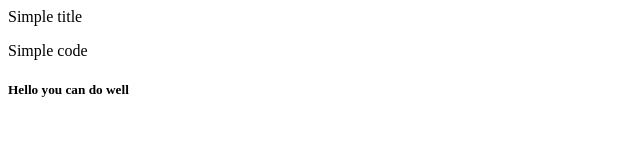
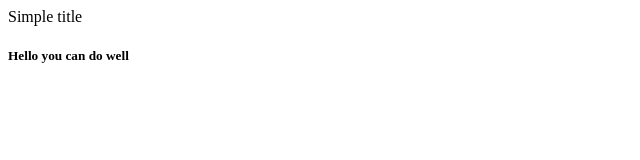
Before and after one commit to boradrepo/jrepo, a plain HTML site: page index.html in a window 1280 px wide. Shown: the whole page, without its empty margins (0-640 px from the left). Drawn offline with Linux system fonts and the light colour scheme.

Commit message:
Revert "Update index.html"

```diff
--- a/index.html
+++ b/index.html
@@ -1,7 +1,6 @@
 <html>
   <head>
     <p>Simple title</p>
-      <p>Simple code</p>
   </head>
   <body>
     <h5>Hello you can do well </h5>
```
